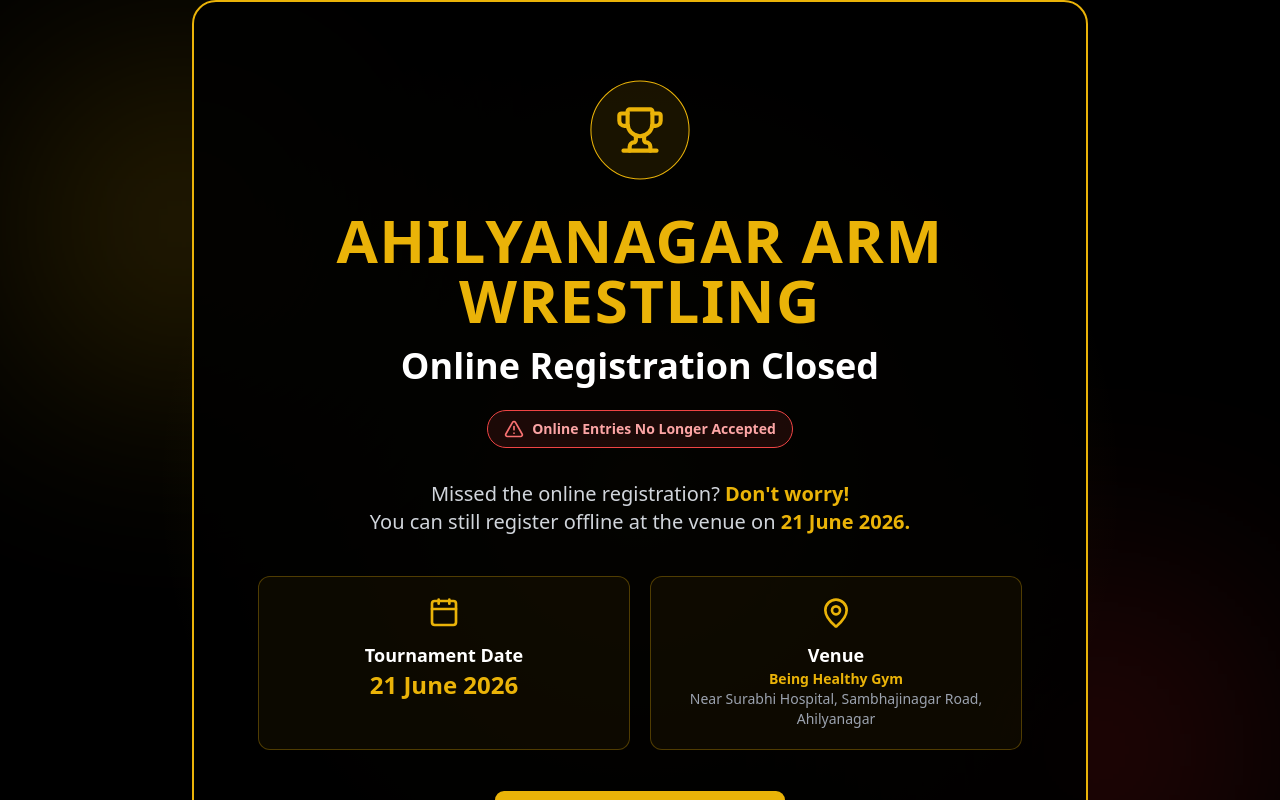
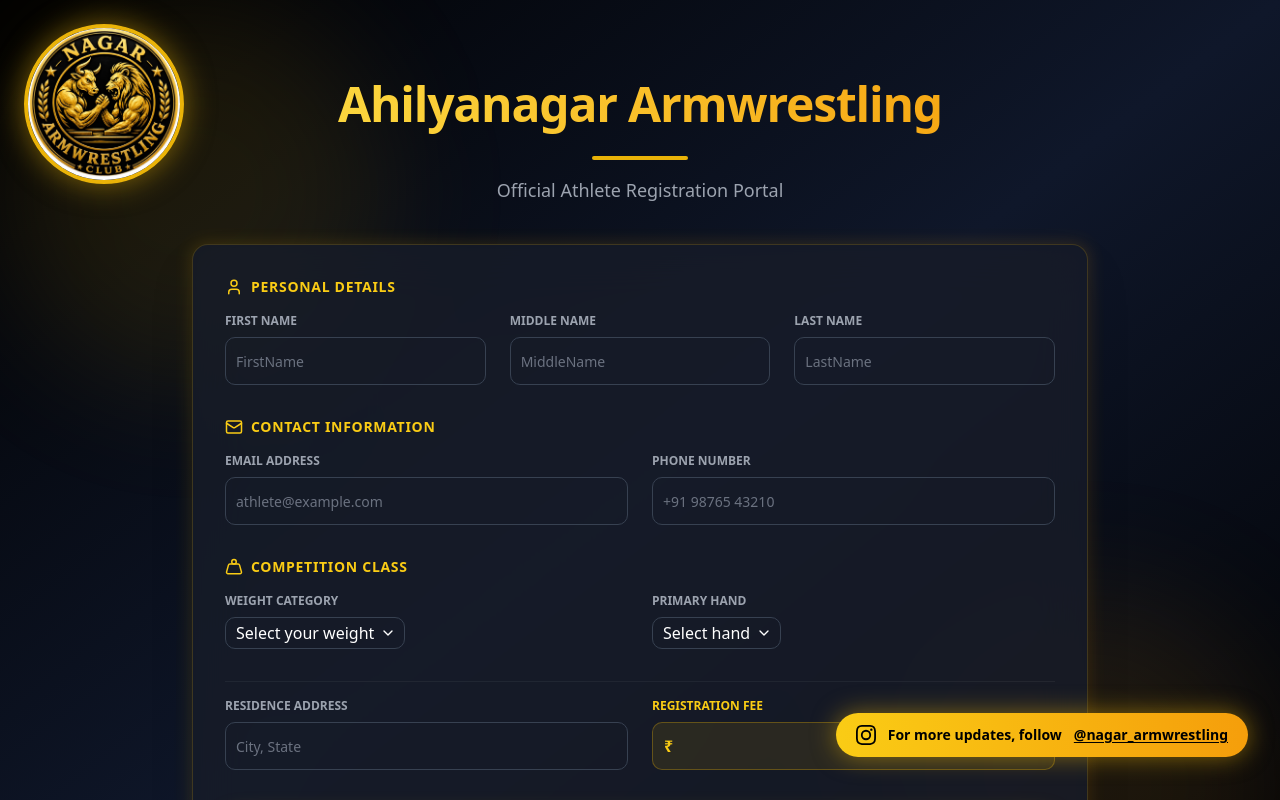
Before and after one commit to vedant-kerulkar07/Online_Registration, a React (Vite) app in the folder Client/: page / in a window 1280 px wide. Shown: the top 800 px of the page. Built offline with nearby package versions, Linux system fonts and the light colour scheme.

Commit message:
Latest Update in URL

```diff
--- a/Client/src/App.jsx
+++ b/Client/src/App.jsx
@@ -1,17 +1,17 @@
 import { Routes, Route } from "react-router-dom";
-// import OnlineResistrationForm from "./Pages/RegistrationForm";
-// import Success from "./Pages/Success";
-import AdminPage from "./Pages/AdminPage";
-import RegistrationClosed from "./Pages/RegistrationClosed";
+import OnlineResistrationForm from "./Pages/RegistrationForm";
+import Success from "./Pages/Success";
+// import AdminPage from "./Pages/AdminPage";
+// import RegistrationClosed from "./Pages/RegistrationClosed";
 
 
 function App() {
   return (
     <Routes>
-      {/* <Route path="/" element={<OnlineResistrationForm />} />
-      <Route path="/success" element={<Success />} /> */}
-      {/* <Route path="/admin" element={<AdminPage />} /> */}
-      <Route path="/" element={<RegistrationClosed />} />
+      <Route path="/" element={<OnlineResistrationForm />} />
+      <Route path="/success" element={<Success />} />
+      {/* <Route path="/admin" element={<AdminPage />} />
+      <Route path="/" element={<RegistrationClosed />} /> */}
     </Routes>
   );
 }
```
